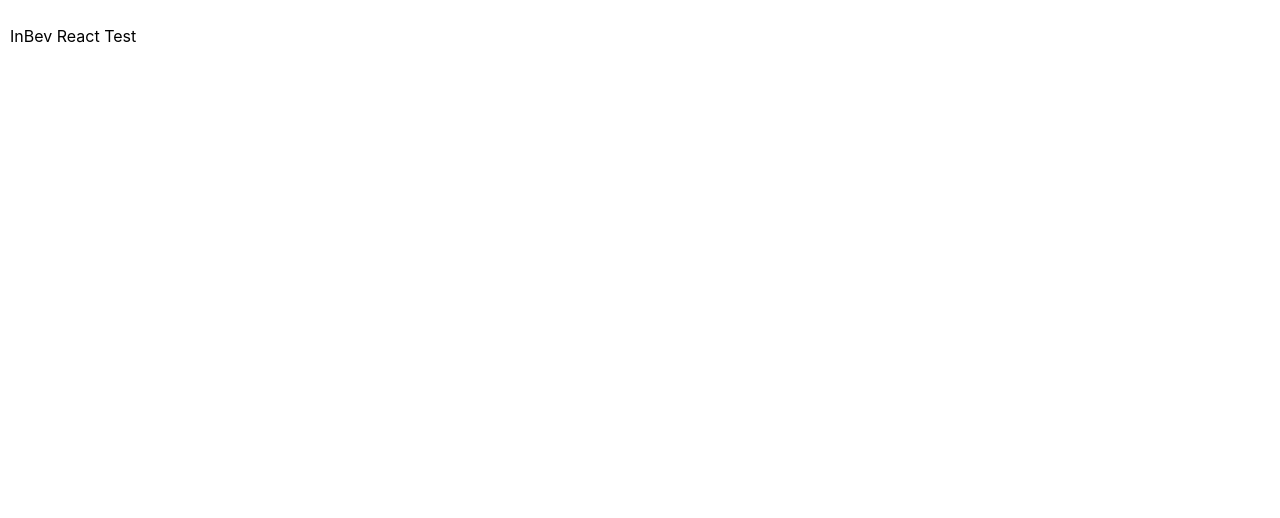
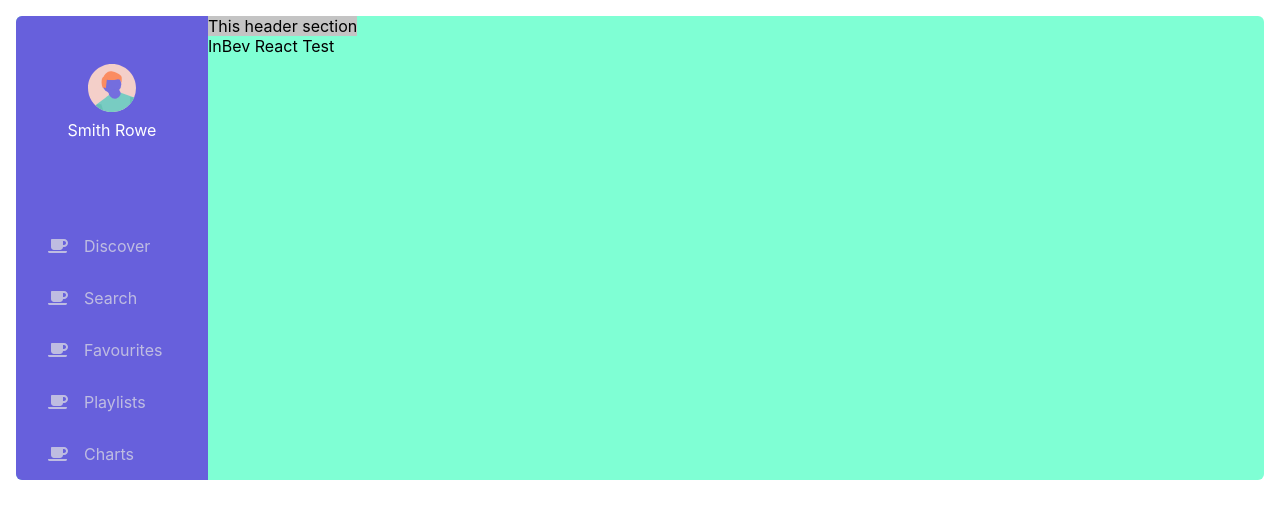
Before and after one commit to teeliny/inbev-task, a React (Create React App) app: page / in a window 1280 px wide. Shown: the top 518 px of the page. Built offline with nearby package versions, Linux system fonts and the light colour scheme.

Commit message:
Added side bar component

```diff
--- a/src/App.js
+++ b/src/App.js
@@ -1,8 +1,8 @@
-
+import Home from './pages/home/Home';
 function App() {
   return (
     <div className="App">
-      <p>InBev React Test</p>
+      <Home />
     </div>
   );
 }
--- a/src/components/header/Header.jsx
+++ b/src/components/header/Header.jsx
@@ -12,7 +12,9 @@ function Header() {
 export default Header;
 
 const HeaderWrapper = styled.div`
-  position: absolute;
+  /* position: absolute;
   top: 0;
-  left: 0;
+  left: 0; */
+  width: 100%;
+  background-color:#c4c4c4;
 `;
--- a/src/components/sidebar/SideBar.jsx
+++ b/src/components/sidebar/SideBar.jsx
@@ -1,11 +1,132 @@
-import React from 'react'
+import React from 'react';
+import styled from 'styled-components';
+import { FontAwesomeIcon } from '@fortawesome/react-fontawesome';
+import { faCoffee } from '@fortawesome/free-solid-svg-icons';
 
 function SideBar() {
   return (
-    <div>
-      This side bar
-    </div>
+    <MenuWrapper>
+      <div className="avatar">
+        <img
+          className="avatar__img"
+          src={`${process.env.PUBLIC_URL}/assets/img/avatar.svg`}
+          alt='avatar'
+        />
+        <p className="avatar__text">Smith Rowe</p>
+      </div>
+      <div className='menu__content'>
+        {/* Single Menu */}
+        <div id="#discover" className='single__menu'>
+          <FontAwesomeIcon className='menu__logo' icon={faCoffee} />
+          <p className='menu__text'>Discover</p>
+        </div>
+        {/* Single Menu */}
+        <div id="#search" className='single__menu'>
+          <FontAwesomeIcon className='menu__logo' icon={faCoffee} />
+          <p className='menu__text'>Search</p>
+        </div>
+        {/* Single Menu */}
+        <div id="#favourites" className='single__menu'>
+          <FontAwesomeIcon className='menu__logo' icon={faCoffee} />
+          <p className='menu__text'>Favourites</p>
+        </div>
+        {/* Single Menu */}
+        <div id="#playlists" className='single__menu'>
+          <FontAwesomeIcon className='menu__logo' icon={faCoffee} />
+          <p className='menu__text'>Playlists</p>
+        </div>
+        {/* Single Menu */}
+        <div id="#charts" className='single__menu'>
+          <FontAwesomeIcon className='menu__logo' icon={faCoffee} />
+          <p className='menu__text'>Charts</p>
+        </div>
+      </div>
+    </MenuWrapper>
   )
 }
 
 export default SideBar;
+
+const MenuWrapper = styled.div`
+  width: 4rem;
+  background-color: #6760dc;
+  color: #ffffff;
+  display: flex;
+  flex-direction: column;
+  align-items: center;
+  border-top-left-radius: 0.375rem;
+  border-bottom-left-radius: 0.375rem;
+
+  .avatar {
+    display: flex;
+    flex-direction: column;
+    align-items: center;
+    margin: 3rem auto 3rem;
+  }
+
+  .avatar__img {
+    width: 2rem;
+    height: 2rem;
+    margin-bottom: 0.5rem;
+  }
+
+  .avatar__text {
+    display: none;
+  }
+
+  .menu__content {
+    width: 100%;
+  }
+
+  .single__menu {
+    display: flex;
+    align-items: center;
+    gap: 1rem;
+    cursor: pointer;
+    padding: 1rem 0.5rem;
+    color: #e4e4e4;
+    opacity: 0.7;
+  }
+
+  .menu__logo {
+    font-size: 2rem;
+  }
+
+  .single__menu:hover {
+    background-color: rgba(240, 240, 240, 0.5);
+    color: #ffffff;
+    opacity: 1;
+  }
+
+  .menu__text {
+    display: none;
+  }
+
+  @media(min-width: 601px) {
+    width: 12rem;
+
+    .avatar {
+      margin: 3rem auto 5rem;
+    }
+
+    .avatar__img {
+      width: 3rem;
+      height: 3rem;
+      margin-bottom: 0.5rem;
+    }
+
+    .avatar__text {
+      display: block;
+    }
+
+    .single__menu {
+      padding: 1rem 2rem;;
+    }
+    .menu__logo {
+      font-size: 1rem;
+    }
+    .menu__text {
+      display: block;
+    }
+  }
+`;
--- a/src/index.css
+++ b/src/index.css
@@ -9,20 +9,26 @@ body {
 
 #root {
   position: relative;
-  padding: 20px;
+  margin: 1rem;
   transition: padding 0.2s ease-in-out;
+  border-radius: 0.375rem;
+  background-color: aquamarine;
 }
 
-@media only screen and (max-width: 1000px) {
+/* @media only screen and (max-width: 1000px) {
   #root {
-    padding: 10px !important;
+    padding: 0.5rem !important;
   }
 }
 
 @media only screen and (max-height: 1000px) {
   #root {
-    padding: 10px !important;
+    padding: 0.5rem !important;
   }
+} */
+
+p {
+  margin: 0;
 }
 
 code {
--- /dev/null
+++ b/src/pages/home/Home.jsx
@@ -0,0 +1,22 @@
+import React from 'react';
+import styled from 'styled-components';
+import SideBar from '../../components/sidebar/SideBar';
+import Header from '../../components/header/Header';
+
+function Home() {
+  return (
+    <HomeWrapper>
+      <SideBar />
+      <div>
+        <Header />
+        <p>InBev React Test</p>
+      </div>
+    </HomeWrapper>
+  )
+}
+
+export default Home;
+
+const HomeWrapper = styled.div`
+  display: flex;
+`;
```
Also changed, not shown: public/assets/img/avatar.svg (added), public/assets/img/hero.svg (added).
